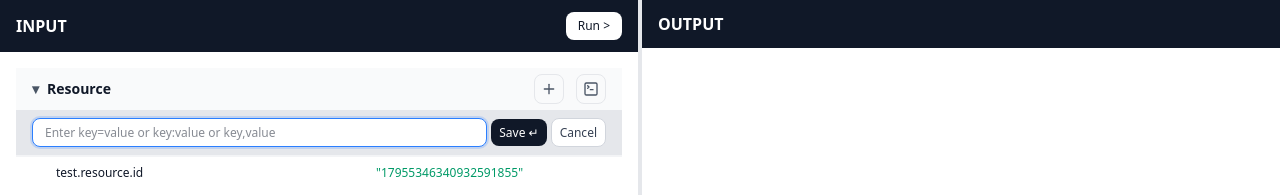
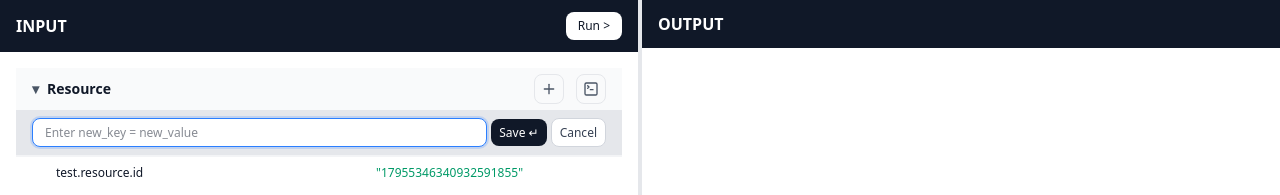
Before and after one commit to zharskaya/OTEL-Project, a Next.js app in the folder otel-transformation/: page / in a window 1280 px wide. Both pictures are taken after a click on the button 549 px from the left and 89 px from the top of the page. Shown: the top 195 px of the page. Built offline with nearby package versions, Linux system fonts and the light colour scheme.

Commit message:
feat: add placeholder hint to rename key form
- Added 'Enter new_key' placeholder to rename key input
- Added placeholder styling with gray-400 color
- Provides better UX guidance for renaming

```diff
--- a/otel-transformation/src/components/transformations/add-attribute-form.tsx
+++ b/otel-transformation/src/components/transformations/add-attribute-form.tsx
@@ -111,7 +111,7 @@ export function AddAttributeForm({
         value={input}
         onChange={(e) => setInput(e.target.value)}
         onKeyDown={handleKeyDown}
-        placeholder="Enter key=value or key:value or key,value"
+        placeholder="Enter new_key = new_value"
         className="flex-1 rounded-md border border-gray-300 bg-white px-3 py-1.5 font-mono text-xs text-gray-900 focus:border-blue-500 focus:outline-none focus:ring-2 focus:ring-blue-500/20 leading-tight"
       />
       <button
--- a/otel-transformation/src/components/transformations/rename-key-form.tsx
+++ b/otel-transformation/src/components/transformations/rename-key-form.tsx
@@ -89,7 +89,8 @@ export function RenameKeyForm({
         onChange={(e) => setNewKey(e.target.value)}
         onKeyDown={handleKeyDown}
         onBlur={handleBlur}
-        className="w-[200px] rounded-md border border-blue-300 bg-white px-2 py-1 font-mono text-xs text-gray-900 focus:border-blue-500 focus:outline-none focus:ring-2 focus:ring-blue-500/20 leading-tight"
+        placeholder="Enter new_key"
+        className="w-[200px] rounded-md border border-blue-300 bg-white px-2 py-1 font-mono text-xs text-gray-900 placeholder:text-gray-400 focus:border-blue-500 focus:outline-none focus:ring-2 focus:ring-blue-500/20 leading-tight"
       />
       <button
         onMouseDown={(e) => e.preventDefault()} // Prevent blur
```
